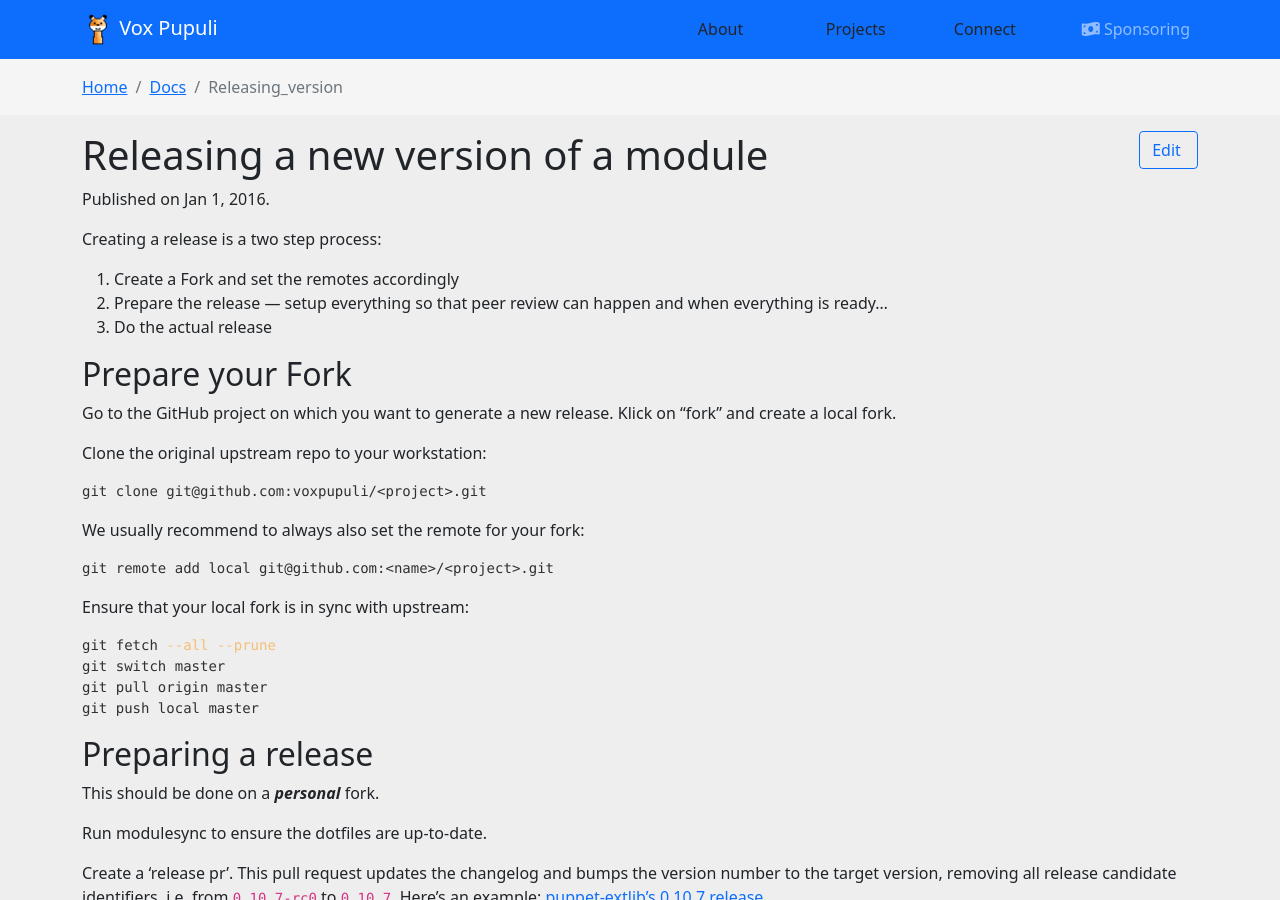
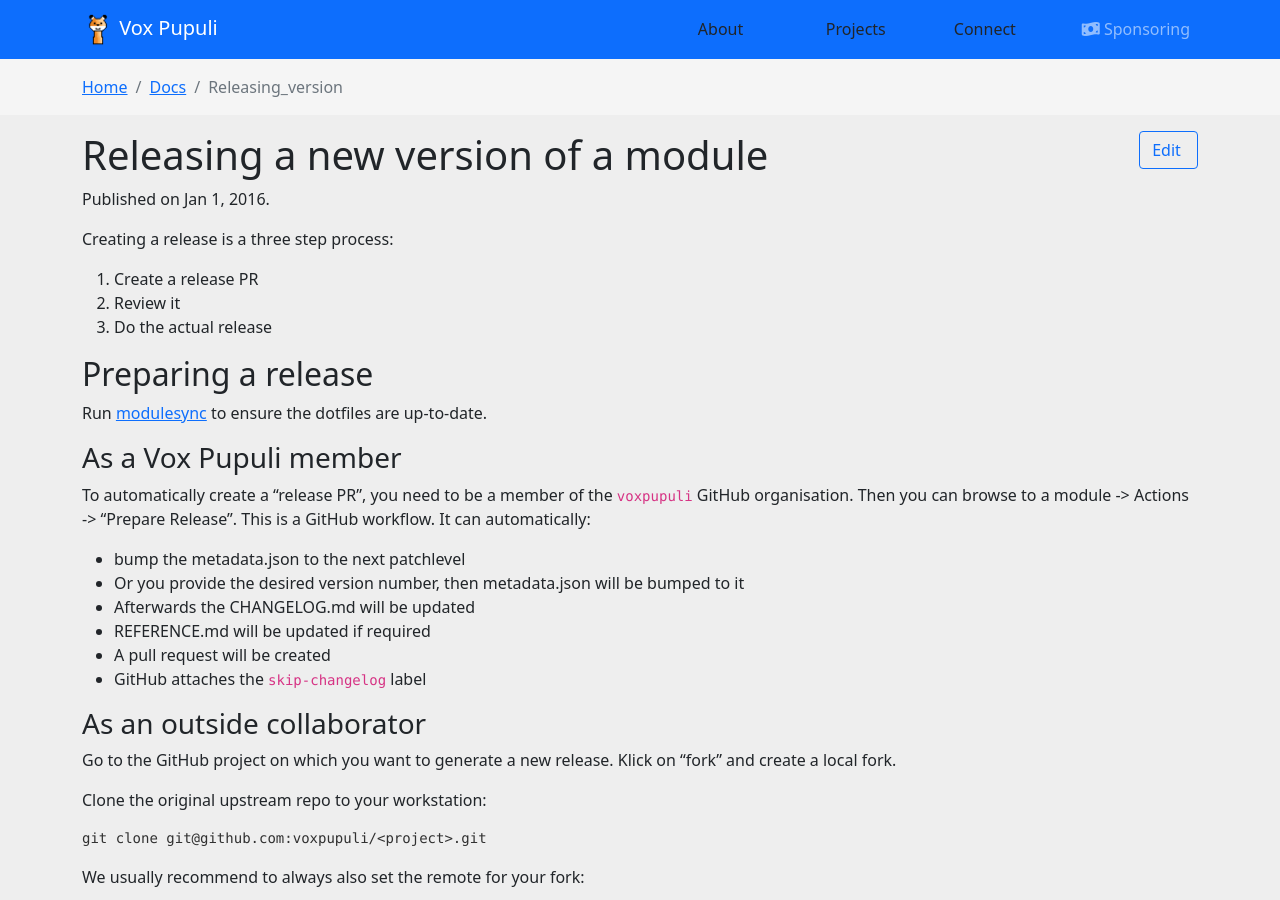
Before and after one commit to voxpupuli/voxpupuli.github.io, a Jekyll site: the page built from _docs/releasing_version.md, in a window 1280 px wide and 900 px high. Built offline with Jekyll 4.4.1, drawn with Linux system fonts in a browser that asks for light colours; nearby versions of some CDN libraries; some of the changed text lies outside the part shown.

Commit message:
Document new release workflow
It's now possible that GitHub generates the whole release PR for us.

This requries:

* https://github.com/voxpupuli/gha-puppet/pull/66
* https://github.com/voxpupuli/modulesync_config/pull/943

````diff
--- a/_docs/releasing_version.md
+++ b/_docs/releasing_version.md
@@ -5,13 +5,31 @@ date: 2016-01-01
 summary: How to perform a complete version release, including modulesync and publication.
 ---
 
-Creating a release is a two step process:
+Creating a release is a three step process:
 
-1. Create a Fork and set the remotes accordingly
-2. Prepare the release — setup everything so that peer review can happen and when everything is ready…
+1. Create a release PR
+2. Review it
 3. Do the actual release
 
-## Prepare your Fork
+## Preparing a release
+
+Run [modulesync](https://voxpupuli.org/docs/updating-files-managed-with-modulesync/) to ensure the dotfiles are up-to-date.
+
+### As a Vox Pupuli member
+
+To automatically create a "release PR", you need to be a member of the `voxpupuli` GitHub organisation.
+Then you can browse to a module -> Actions -> "Prepare Release".
+This is a GitHub workflow.
+It can automatically:
+
+* bump the metadata.json to the next patchlevel
+* Or you provide the desired version number, then metadata.json will be bumped to it
+* Afterwards the CHANGELOG.md will be updated
+* REFERENCE.md will be updated if required
+* A pull request will be created
+* GitHub attaches the `skip-changelog` label
+
+### As an outside collaborator
 
 Go to the GitHub project on which you want to generate a new release.
 Klick on "fork" and create a local fork.
@@ -36,12 +54,6 @@ git switch master
 git pull origin master
 git push local master
 ```
-
-## Preparing a release
-
-This should be done on a __*personal*__ fork.
-
-Run modulesync to ensure the dotfiles are up-to-date.
 
 Create a 'release pr'. This pull request updates the changelog and bumps the
 version number to the target version, removing all release candidate
@@ -83,16 +95,16 @@ We can now generate the changelog after updating the metadata.json with a rake t
 CHANGELOG_GITHUB_TOKEN='mytoken' bundle exec rake release:prepare
 ```
 
-The changelog generator checks for certain labels on closed issues and PRs since
-the last release and groups them together. If the changes were neither
-backwards-incompatible nor only bug fixes, make a minor release. Check the
-generated diff for the CHANGELOG.md. If your chosen release version doesn't
-match the generated changelog, update metadata.json and run the changelog task again.
+## Reviewing the release PR
+
+The changelog generator checks for certain labels on closed issues and PRs since the last release and groups them together.
+If the changes were neither backwards-incompatible nor only bug fixes, make a minor release.
+Check the generated diff for the CHANGELOG.md.
+If your chosen release version doesn't match the generated changelog, update metadata.json and run the changelog task again.
 
 Get community feedback on the release pr, label it with `skip-changelog`, get it merged.
 
-If a REFERENCE.md is present and outdated, the `release:prepare` task will
-regenerate it.
+If a REFERENCE.md is present and outdated, the `release:prepare` task will regenerate it.
 
 Now the changes can be committed and pushed.
 The rake task will output the commands you need to run.
@@ -143,7 +155,5 @@ Run the rake target `release`. This will:
 bundle exec rake release
 ```
 
-GitHub Actions (.github/workflows/release.yml in every module) will then kick
-off a build against the new tag created and deploy that build to the forge.
-*Caution: The Vox Pupuli repo has to be the configured default branch in your
-local clone. Otherwise, you will try to release to your fork.*
+GitHub Actions (.github/workflows/release.yml in every module) will then kick off a build against the new tag created and deploy that build to the forge.
+*Caution: The Vox Pupuli repo has to be the configured default branch in your local clone. Otherwise, you will try to release to your fork.*
````
